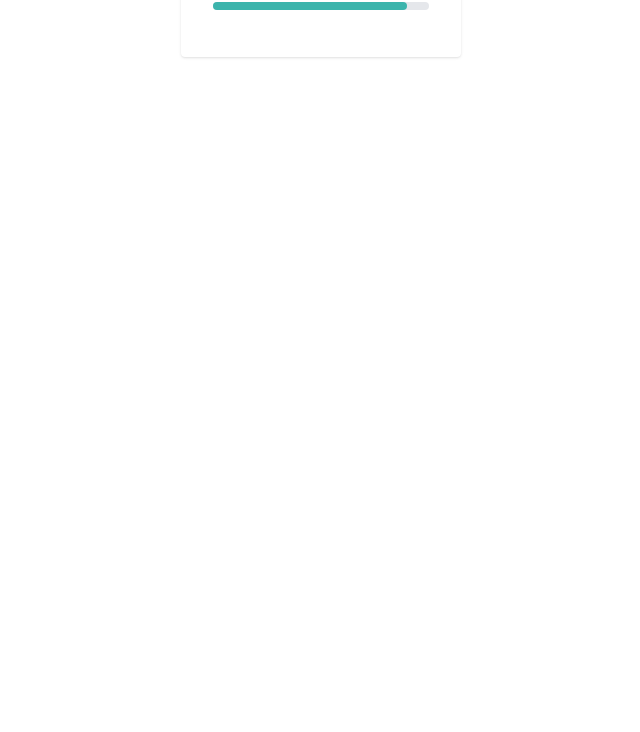
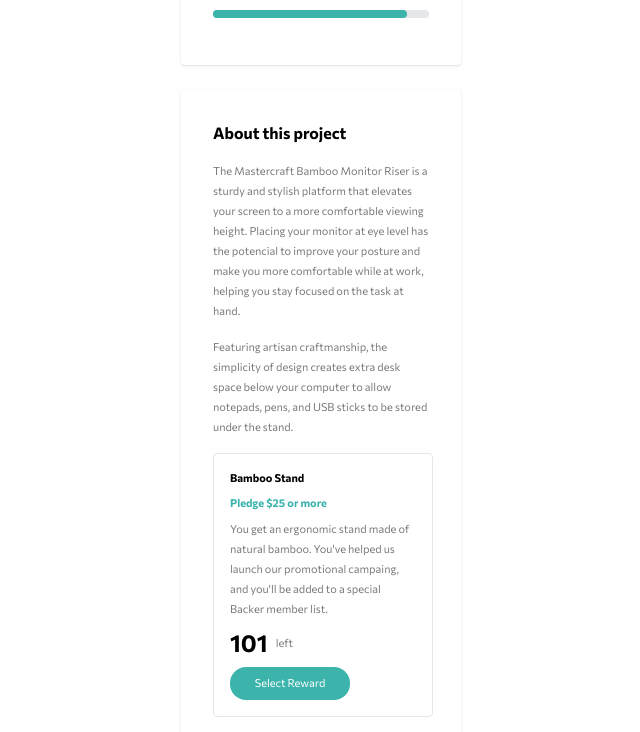
Before and after one commit to mlopezl/crowdfunding-product-page, a React (Vite) app: page / in a window 1280 px wide. Shown: the part 739-1471 px from the top of the page, without its empty margins (319-959 px from the left). Before the commit the page ends 1196 px from the top, so only its background shows below. Built offline with nearby package versions, Linux system fonts and the light colour scheme.

Commit message:
Adding about and product components

```diff
--- /dev/null
+++ b/src/components/Main/AboutSection.jsx
@@ -0,0 +1,16 @@
+import ProductCard from "./ProductCard";
+
+function AboutSection(){
+    return(
+        <section className="relative bg-white rounded-sm w-70 p-8 m-auto mb-10 shadow flex flex-col justify-center gap-4">
+            <h2 className="font-bold">About this project</h2>
+            <p  className="text-[11px]/5 text-Gray-500">The Mastercraft Bamboo Monitor Riser is a sturdy and stylish platform that elevates your screen to a more comfortable viewing height. Placing your monitor at eye level has the potencial to improve your posture and make you more comfortable while at work, helping you stay focused on the task at hand.</p>
+            <p className="text-[11px]/5 text-Gray-500">Featuring artisan craftmanship, the simplicity of design creates extra desk space below your computer to allow notepads, pens, and USB sticks to be stored under the stand.</p>
+            <ProductCard product={"Bamboo Stand"} pledge={"$25"} description={"You get an ergonomic stand made of natural bamboo. You've helped us launch our promotional campaing, and you'll be added to a special Backer member list."} amountLeft={"101"}/>
+            <ProductCard product={"Black edition Stand"} pledge={"$75"} description={"You get a Black Special Edition computer stand and a personal thank you. You'll be added to our Backer member list. Shipping is included."} amountLeft={"64"}/>
+            <ProductCard product={"Mahogany Special Edition"} pledge={"$200"} description={"You get two Special Edition Mahogamy stands, a Backer T-Shirt, and a personal thank you. You'll be added to our Backer member list. Shipping is included."} amountLeft={"0"}/>
+        </section>
+    )
+}
+
+export default AboutSection;
--- a/src/components/Main/BackersInfoCard.jsx
+++ b/src/components/Main/BackersInfoCard.jsx
@@ -1,12 +1,10 @@
-import { useState, useEffect } from "react";
-
 function BackersInfoCard({ amount }) {
   const value = Number(amount);
   const safeAmount = Number.isFinite(value) ? Math.max(0, value) : 0;
   const percentage = Math.min(100, (safeAmount / 100000) * 100);
 
   return (
-    <article className="relative bg-white rounded-sm w-70 h-80 p-8 m-auto mb-100 shadow flex flex-col justify-center gap-4">
+    <article className="relative bg-white rounded-sm w-70 h-80 p-8 m-auto shadow flex flex-col justify-center gap-4">
       <div className="flex flex-col gap-2">
         <p className="text-center text-2xl font-bold">
           ${safeAmount.toLocaleString()}
--- a/src/components/Main/MainContainer.jsx
+++ b/src/components/Main/MainContainer.jsx
@@ -1,11 +1,13 @@
 import MastercraftMainCard from "./MastercraftMainCard";
 import BackersInfoCard from "./BackersInfoCard";
+import AboutSection from "./AboutSection";
 
 function MainContainer(){
     return(
-        <main className="relative flex flex-col gap-4">
+        <main className="relative flex flex-col gap-6">
             <MastercraftMainCard/>
             <BackersInfoCard amount={"89914"}/>
+            <AboutSection/>
         </main>
     )
 }
--- /dev/null
+++ b/src/components/Main/ProductCard.jsx
@@ -0,0 +1,16 @@
+function ProductCard({product, pledge, description, amountLeft}){
+    return(
+        <article className={`bg-white border-1 border-gray-200 rounded-sm w-55 p-4 m-auto flex flex-col gap-2
+        ${amountLeft > 0 ? "opacity-100" : "opacity-50"}`}>
+            <h3 className="text-[11px] font-bold">{product}</h3>
+            <p className="text-[11px] text-Green-400 font-bold">Pledge {pledge} or more</p>
+            <p className="text-[11px]/5 text-Gray-500">{description}</p>
+            <p className="text-[11px]/5 text-Gray-500 flex gap-2 items-center"><span className="font-bold text-2xl text-Black">{amountLeft}</span> left</p>
+            <button className={`w-30 text-[11px] p-2 text-white rounded-2xl
+                ${amountLeft > 0 ? "bg-Green-400" : "bg-Gray-500"}`}>
+                {amountLeft > 0 ? "Select Reward" : "Out of Stock"}</button>
+        </article>
+    )
+}
+
+export default ProductCard;
```
